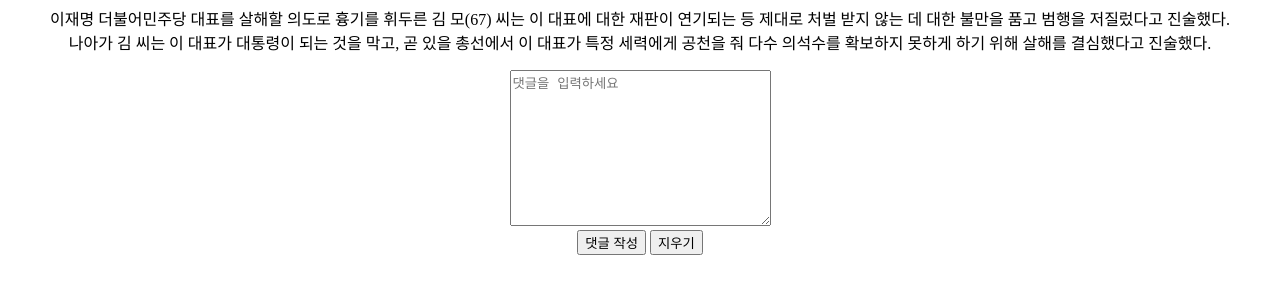
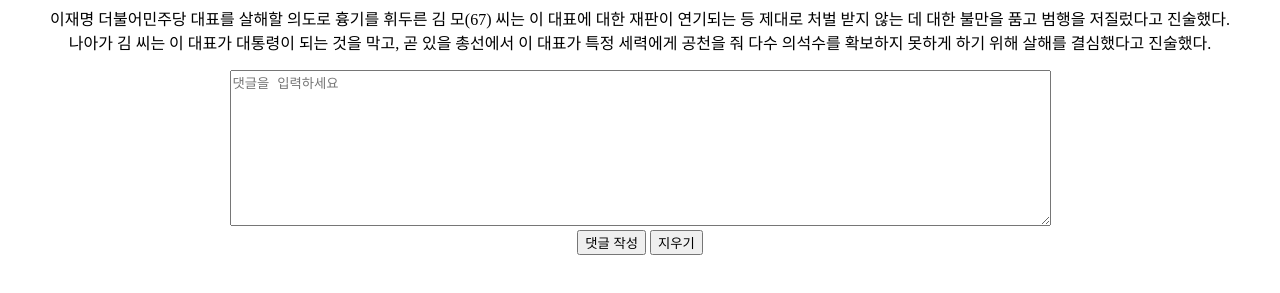
Before and after one commit to GITJUSTDOIT/team03_news, a plain HTML site: page society/society.html in a window 1280 px wide. Shown: the part 445-738 px from the top of the page. Drawn offline with Linux system fonts and the light colour scheme.

Commit message:
Update society.html

```diff
--- a/society/society.html
+++ b/society/society.html
@@ -19,7 +19,7 @@
   <center> <img src="https://www.busan.com/nas/wcms/wcms_data/photos/2024/01/10/2024011013362514780_l.jpg" height="300" alt="기사사진"></center>
   <p>이재명 더불어민주당 대표를 살해할 의도로 흉기를 휘두른 김 모(67) 씨는 이 대표에 대한 재판이 연기되는 등 제대로 처벌 받지 않는 데 대한 불만을 품고 범행을 저질렀다고 진술했다. <br>나아가 김 씨는 이 대표가 대통령이 되는 것을 막고, 곧 있을 총선에서 이 대표가 특정 세력에게 공천을 줘 다수 의석수를 확보하지 못하게 하기 위해 살해를 결심했다고 진술했다.</p>
   <form action="#">
-    <div><textarea name="comment" id="" cols="30" rows="10" placeholder="댓글을 입력하세요" autocomplete="off"></textarea></div>
+    <div><textarea name="comment" id="" cols="100" rows="10" placeholder="댓글을 입력하세요" autocomplete="off"></textarea></div>
     <button type="submit">댓글 작성</button>
     <button type="reset">지우기</button>
   </form>
```
